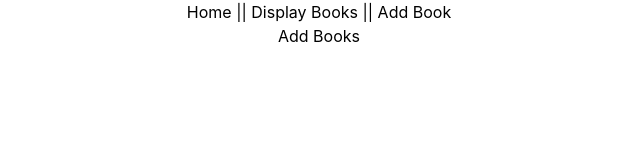
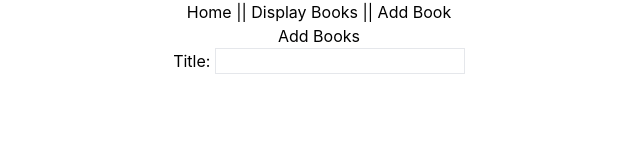
Before and after one commit to emonShimoul/react-redux-toolkit-crud-app, a React (Create React App) app: page /add-book in a window 1280 px wide. Shown: the top 160 px of the page, without its empty margins (321-961 px from the left). Built offline with nearby package versions, Linux system fonts and the light colour scheme.

Commit message:
add book form

```diff
--- a/src/features/books/AddBook.jsx
+++ b/src/features/books/AddBook.jsx
@@ -1,9 +1,16 @@
-import React from 'react';
+import React, { useState } from 'react';
 
 const AddBook = () => {
+    const [title, setTitle] = useState("");
     return (
         <div>
             <h2>Add Books</h2>
+            <form>
+                <div>
+                    <label htmlFor="title">Title: </label>
+                    <input className='border' type="text" name="title" value={title} onChange={e => setTitle(e.target.value)} required />
+                </div>
+            </form>
         </div>
     );
 };
```
